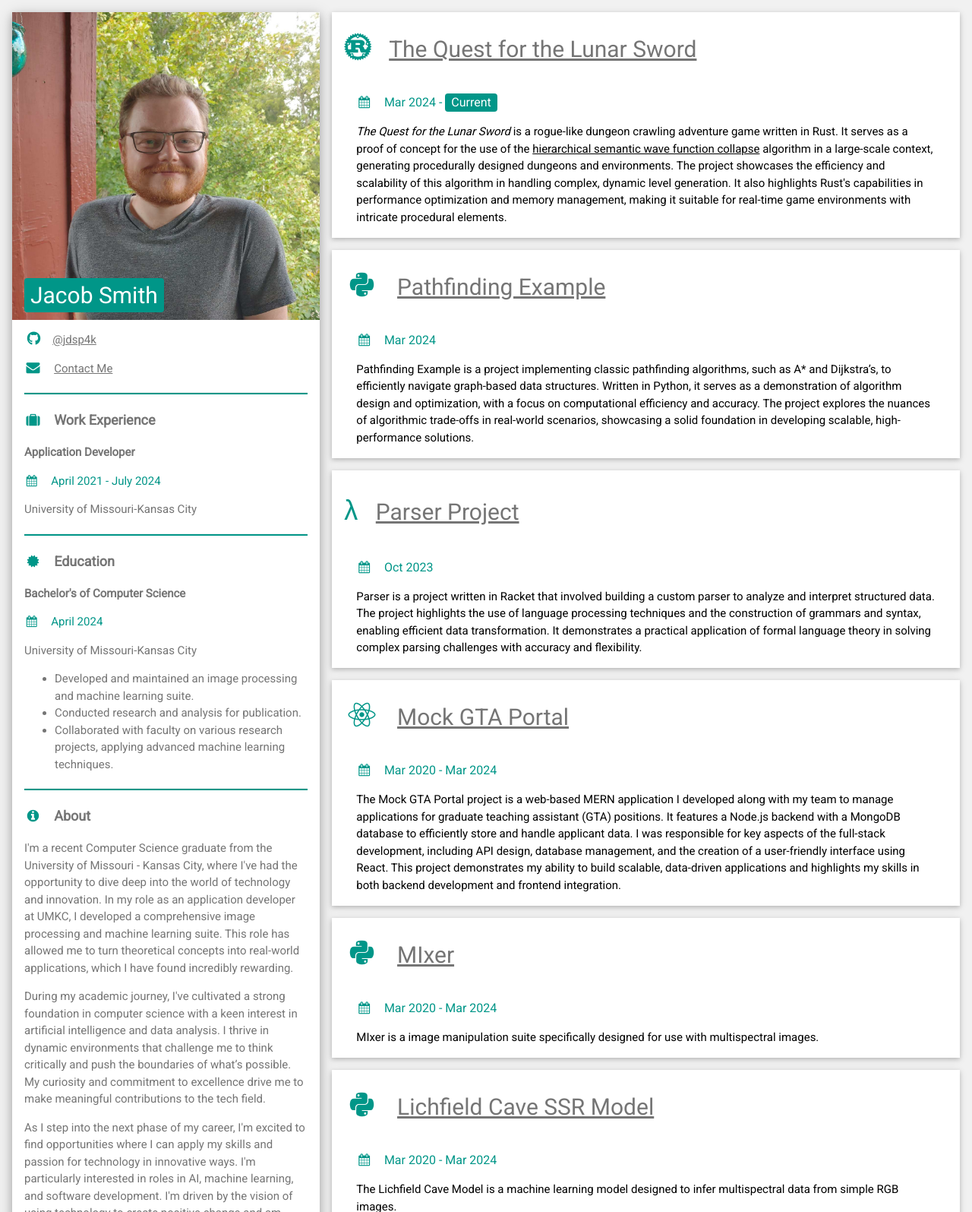
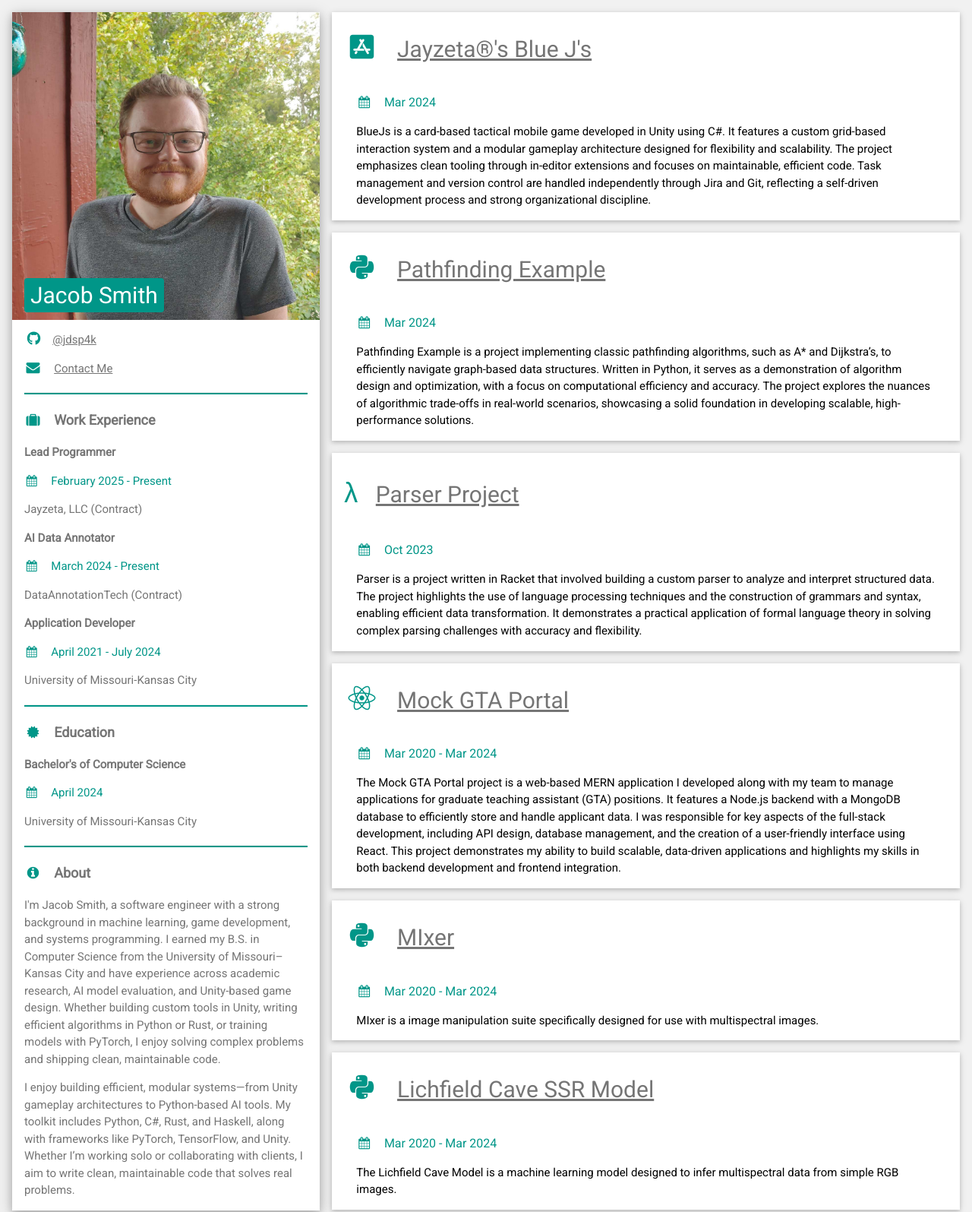
Before and after one commit to jdsp4k/jdsp4k.github.io, a plain HTML site: page index.html in a window 1280 px wide. Shown: the top 1595 px of the page at 76% size. Drawn offline with nearby package versions, Linux system fonts and the light colour scheme.

Commit message:
Update 7/1/25

```diff
--- a/index.html
+++ b/index.html
@@ -86,6 +86,12 @@ html,body,h1,h2,h3,h4,h5,h6 {font-family: "Roboto", sans-serif}
           <hr/>
 
           <p class="w3-large w3-text-theme"><b><i class="fa fa-suitcase fa-fw w3 w3-margin-right w3-text-teal" aria-hidden="true"></i>Work Experience</b></p>
+          <b>Lead Programmer</b>
+          <p class="w3-text-teal"><i class="fa fa-calendar fa-fw w3-margin-right" aria-hidden="true"></i>February 2025 - Present</p>
+          <p>Jayzeta, LLC (Contract)</p>
+          <b>AI Data Annotator</b>
+          <p class="w3-text-teal"><i class="fa fa-calendar fa-fw w3-margin-right" aria-hidden="true"></i>March 2024 - Present</p>
+          <p>DataAnnotationTech (Contract)</p>
           <b>Application Developer</b>
           <p class="w3-text-teal"><i class="fa fa-calendar fa-fw w3-margin-right" aria-hidden="true"></i>April 2021 - July 2024</p>
           <p>University of Missouri-Kansas City</p>
@@ -95,18 +101,11 @@ html,body,h1,h2,h3,h4,h5,h6 {font-family: "Roboto", sans-serif}
           <b>Bachelor's of Computer Science</b>
           <p class="w3-text-teal"><i class="fa fa-calendar fa-fw w3-margin-right" aria-hidden="true"></i>April 2024</p>
           <p>University of Missouri-Kansas City</p>
-          <p><ul>
-            <li>Developed and maintained an image processing and machine learning suite.</li>
-            <li>Conducted research and analysis for publication.</li>
-            <li>Collaborated with faculty on various research projects, applying advanced machine learning techniques.</li>
-          </ul></p>
           <hr/>
 
           <p class="w3-large w3-text-theme"><b><i class="fa fa-info-circle fa-fw w3-margin-right w3-text-teal" aria-hidden="true"></i>About</b></p>
-          <p>I'm a recent Computer Science graduate from the University of Missouri - Kansas City, where I've had the opportunity to dive deep into the world of technology and innovation. In my role as an application developer at UMKC, I developed a comprehensive image processing and machine learning suite. This role has allowed me to turn theoretical concepts into real-world applications, which I have found incredibly rewarding.</p>
-          <p>During my academic journey, I've cultivated a strong foundation in computer science with a keen interest in artificial intelligence and data analysis. I thrive in dynamic environments that challenge me to think critically and push the boundaries of what’s possible. My curiosity and commitment to excellence drive me to make meaningful contributions to the tech field.</p>
-          <p>As I step into the next phase of my career, I'm excited to find opportunities where I can apply my skills and passion for technology in innovative ways. I'm particularly interested in roles in AI, machine learning, and software development. I'm driven by the vision of using technology to create positive change and am eager to be at the forefront of tech advancements.</p>
-          <p>Let’s connect and explore how we can collaborate to push the boundaries of innovation.</p>
+          <p>I'm Jacob Smith, a software engineer with a strong background in machine learning, game development, and systems programming. I earned my B.S. in Computer Science from the University of Missouri–Kansas City and have experience across academic research, AI model evaluation, and Unity-based game design. Whether building custom tools in Unity, writing efficient algorithms in Python or Rust, or training models with PyTorch, I enjoy solving complex problems and shipping clean, maintainable code.</p>
+          <p>I enjoy building efficient, modular systems—from Unity gameplay architectures to Python-based AI tools. My toolkit includes Python, C#, Rust, and Haskell, along with frameworks like PyTorch, TensorFlow, and Unity. Whether I’m working solo or collaborating with clients, I aim to write clean, maintainable code that solves real problems.</p>
         </div>
       </div><br>
 
@@ -115,7 +114,7 @@ html,body,h1,h2,h3,h4,h5,h6 {font-family: "Roboto", sans-serif}
 
     <!-- Right Column -->
     <div class="w3-twothird">
-      <div class="w3-container w3-card w3-white w3-margin-bottom">
+<!--       <div class="w3-container w3-card w3-white w3-margin-bottom">
         <h2 class="w3-text-grey w3-padding-16">
           <i class="fa-brands fa-rust w3-margin-right w3-xxlarge w3-text-teal" aria-hidden="true"></i>
           <a href="#">
@@ -125,6 +124,19 @@ html,body,h1,h2,h3,h4,h5,h6 {font-family: "Roboto", sans-serif}
         <div class="w3-container">
           <h6 class="w3-text-teal"><i class="fa fa-calendar fa-fw w3-margin-right" aria-hidden="true"></i>Mar 2024 - <span class="w3-tag w3-teal w3-round">Current</span></h6>
           <p><i>The Quest for the Lunar Sword</i> is a rogue-like dungeon crawling adventure game written in Rust. It serves as a proof of concept for the use of the <a href="https://dl.acm.org/doi/10.1145/3582437.3587209">hierarchical semantic wave function collapse</a> algorithm in a large-scale context, generating procedurally designed dungeons and environments. The project showcases the efficiency and scalability of this algorithm in handling complex, dynamic level generation. It also highlights Rust's capabilities in performance optimization and memory management, making it suitable for real-time game environments with intricate procedural elements.</p>
+        </div>
+      </div> -->
+
+      <div class="w3-container w3-card w3-white w3-margin-bottom">
+        <h2 class="w3-text-grey w3-padding-16">
+          <i class="fa-brands fa-app-store-ios fa-fw w3-margin-right w3-xxlarge w3-text-teal" aria-hidden="true"></i>
+          <a href="https://apps.apple.com/us/app/blue-js/id6449517390">
+            Jayzeta®'s Blue J's
+          </a>
+        </h2>
+        <div class="w3-container">
+          <h6 class="w3-text-teal"><i class="fa fa-calendar fa-fw w3-margin-right" aria-hidden="true"></i>Mar 2024</span></h6>
+          <p>BlueJs is a card-based tactical mobile game developed in Unity using C#. It features a custom grid-based interaction system and a modular gameplay architecture designed for flexibility and scalability. The project emphasizes clean tooling through in-editor extensions and focuses on maintainable, efficient code. Task management and version control are handled independently through Jira and Git, reflecting a self-driven development process and strong organizational discipline.</p>
         </div>
       </div>
 
```
